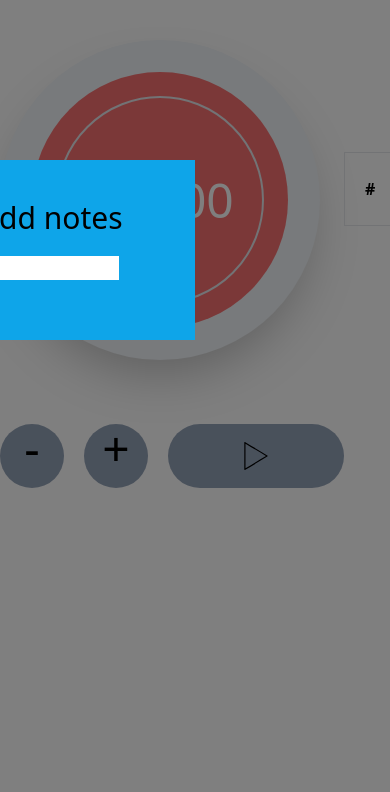
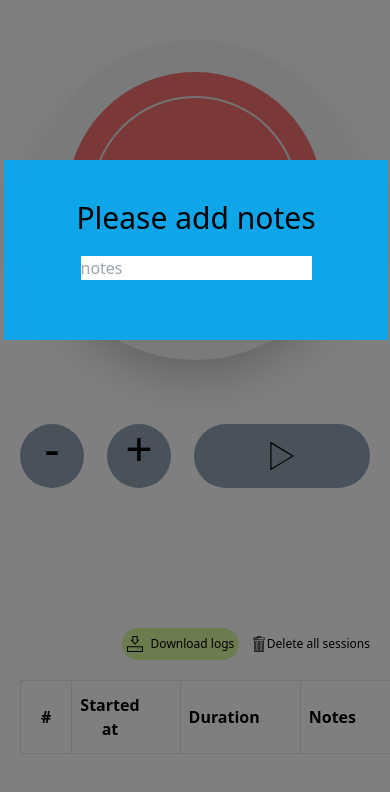
Before and after one commit to emiliomelvy/pomodoro-app, a Vue app: page / in a window 390 px wide. Shown: the top 792 px of the page. Built offline with nearby package versions, Linux system fonts and the light colour scheme.

Commit message:
add download logs & fix timer

```diff
--- a/src/App.vue
+++ b/src/App.vue
@@ -16,7 +16,7 @@
         reset,
         stop,
         timer: null,
-        totalTime: (5*60),
+        totalTime: (25*60),
         changeTime: true,
         copyMinutes: null,
         copySec: 60,
@@ -34,9 +34,15 @@
     methods: {
       add: function() {
         this.totalTime += 60
+        console.log(window.localStorage.obj)
       },
       min: function() {
-        this.totalTime -= 60
+        if(this.totalTime === 60) {
+          return this.totalTime = 60
+        }
+        else {
+          this.totalTime -= 60
+        }
       },
       padTime: function(time) {
         return (time < 10 ? '0' : '') + time
@@ -66,7 +72,7 @@
           date: this.date.getDate(),
           day: this.date.getDay(),
           minutes1: (+this.copyMinutes - +this.minutes) <= 10 ? `0${(+this.copyMinutes - +this.minutes) - 1}` : `${(+this.copyMinutes - +this.minutes)}`,
-          sec: +this.copySec - +this.seconds === 60 ? '00' : `${+this.copySec - +this.seconds}`,
+          sec: +this.copySec - +this.seconds === 60 ? '00' : `${+this.copySec - +this.seconds < 10 ? '0' : ''}${+this.copySec - +this.seconds}`,
           note: this.activity,
           copyMinutes: this.copyMinutes
         },
@@ -79,9 +85,20 @@
         this.activity = ''
         this.showModal = true
         this.changeTime = true
+        localStorage.setItem('obj', JSON.stringify(this.arr))
       },
       deleteSess: function() {
         this.arr = []
+        localStorage.clear('obj')
+      },
+      downloadObjectAsJson: function(){
+        const dataStr = "data:text/json;charset=utf-8," + encodeURIComponent(JSON.stringify(window.localStorage.obj));
+        const downloadAnchorNode = document.createElement('a');
+        downloadAnchorNode.setAttribute("href", dataStr);
+        downloadAnchorNode.setAttribute("download", 'logs' + ".json");
+        document.body.appendChild(downloadAnchorNode); // required for firefox
+        downloadAnchorNode.click();
+        downloadAnchorNode.remove();
       }
     },
     computed: {
@@ -105,8 +122,8 @@
       }
     },
     updated() {
-     if(this.minutes == 0) {
-      return this.resetTimer()
+    if(this.minutes == 0) {
+      this.resetTimer()
      }
     }
   }
@@ -138,9 +155,9 @@
       </div>
     </div>
   </div> -->
-  <div v-if="showModal" class="container max-w-7xl mx-auto absolute overflow-hidden bg-black opacity-50 w-full h-[9999px]">
+  <div v-if="showModal" class="container md:max-w-7xl 2xl:max-w-[999rem] mx-auto absolute overflow-hidden bg-black opacity-50 w-full h-[100rem]">
   </div>
-  <div v-if="showModal" class="container max-w-7xl mx-auto absolute bg-sky-500 top-40 right-1/2 w-96 z-20 py-10">
+  <div v-if="showModal" class="container md:max-w-7xl mx-auto absolute bg-sky-500 top-40 md:inset-x-96 inset-x-1 w-96 z-20 py-10">
     <h1 class="text-3xl text-center">
       Please add notes
     </h1>
@@ -155,9 +172,9 @@
         You're doing {{this.activity}}
       </p>
     </div>
-    <div class="container max-w-7xl mx-auto flex justify-around overflow-hidden">
-      <div class="pt-10">
-        <div class="w-80 h-80 bg-slate-100 shadow-2xl rounded-full flex justify-center items-center">
+    <div class="container md:max-w-7xl px-5 md:mx-auto flex md:flex-row flex-col justify-around">
+      <div class="py-10">
+        <div class="w-80 h-80 bg-slate-100 shadow-2xl rounded-full flex justify-center mx-auto items-center">
           <div class="w-64 h-64 bg-red-400 rounded-full flex justify-center items-center">
             <div class="w-52 h-52 bg-red-400 rounded-full flex justify-center border-[2px]">
               <h1 class="text-5xl text-center text-white my-auto">
@@ -192,7 +209,7 @@
       </div>
       <div class="pt-20">
         <div class="flex justify-end gap-3 py-5">
-          <div class="flex basis-4/12 justify-center gap-2 bg-lime-200 rounded-full cursor-pointer">
+          <div @click="downloadObjectAsJson()" class="flex basis-4/12 justify-center gap-2 bg-lime-200 rounded-full cursor-pointer">
             <img :src="download" alt="" class="w-4 py-2 my-auto">
             <p class="text-xs py-2 my-auto">
               Download logs
@@ -214,7 +231,7 @@
           </tr>
           <tr class="border" v-for="(tes, key) in this.arr" :key="key">
             <td class="border pl-2 pr-10 py-5">{{ key + 1 }}</td>
-            <td class="border pl-2 pr-10 py-5">{{ tes.hours }}:{{ tes.mins }}:{{ tes.second }}, {{ this.months[tes.month] }} {{ tes.date }}, {{ this.days[tes.day] }}</td>
+            <td class="border pl-2 pr-10 py-5">{{ tes.hours }}:{{ tes.mins < 10 ? `0${tes.mins}` : tes.mins }}:{{ tes.second }}, {{ this.months[tes.month] }} {{ tes.date }}, {{ this.days[tes.day] }}</td>
             <td class="border pl-2 pr-10 py-5"><strong>{{ tes.minutes1 }} : {{ tes.sec }}</strong> / {{ tes.copyMinutes }} min.</td>
             <td class="border pl-2 pr-10 py-5">{{ tes.note }}</td>
           </tr>
```
